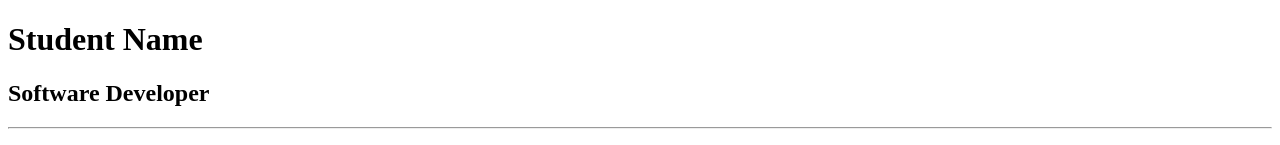
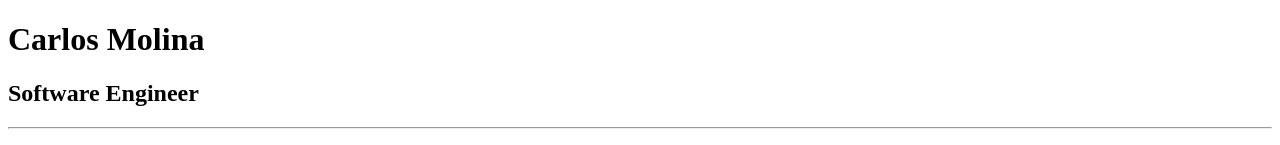
Before and after one commit to carloscodingroadtrip/student-portfolio, a plain HTML site: page index.html in a window 1280 px wide. Shown: the top 145 px of the page. Drawn offline with Linux system fonts and the light colour scheme.

Commit message:
modified name and title

```diff
--- a/index.html
+++ b/index.html
@@ -6,8 +6,8 @@
     <title>Student Portfolio</title>
 </head>
 <body>
-    <h1>Student Name</h1>
-    <h2>Software Developer</h2>
+    <h1>Carlos Molina</h1>
+    <h2>Software Engineer</h2>
     <hr>
     <p>
         Lorem ipsum dolor sit amet consectetur adipisicing elit. Aut eos, a fuga autem beatae vitae quas. Rem assumenda, ullam laborum quibusdam minima quae voluptatum beatae doloribus consequuntur nam aperiam necessitatibus?
```
